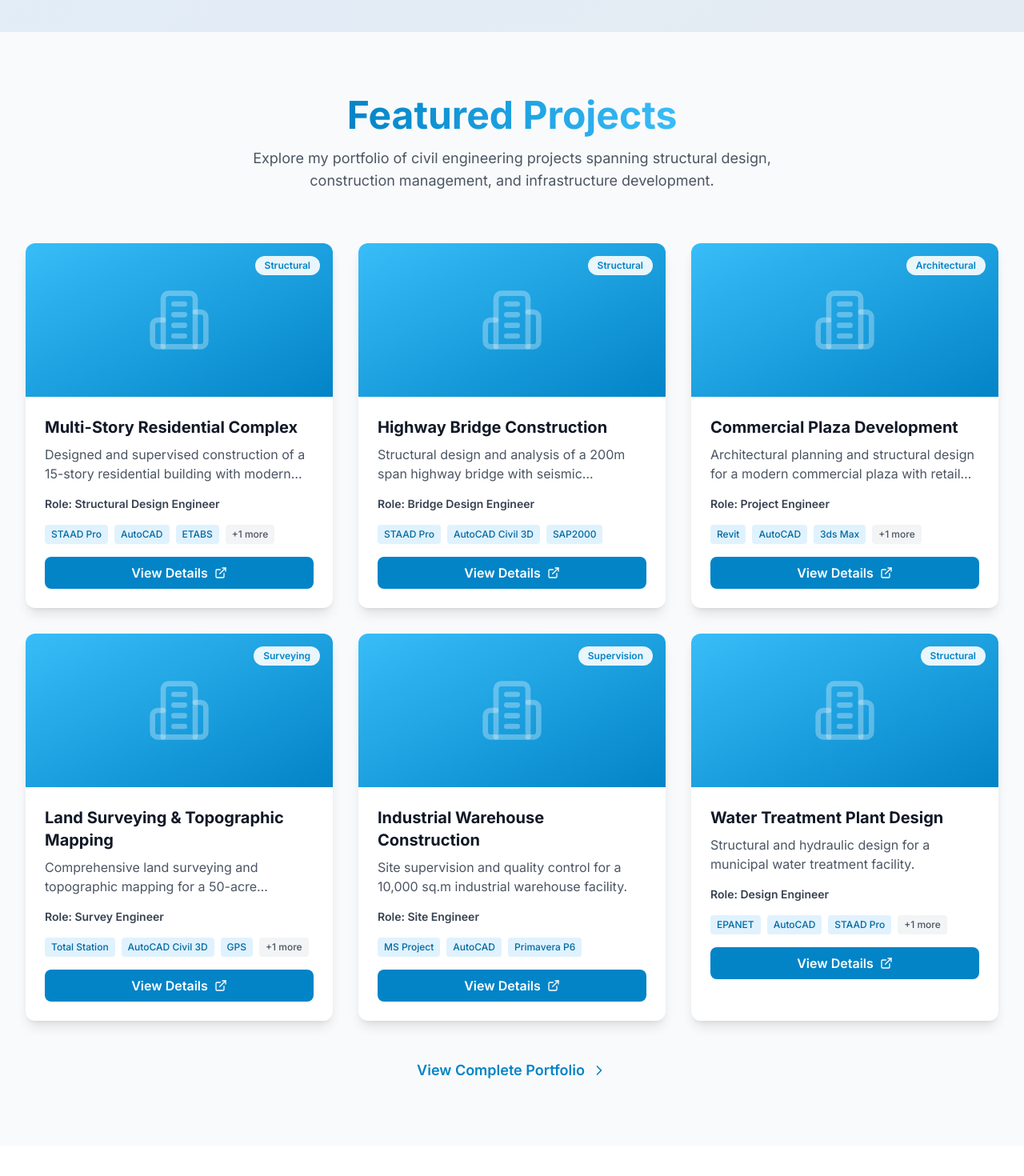
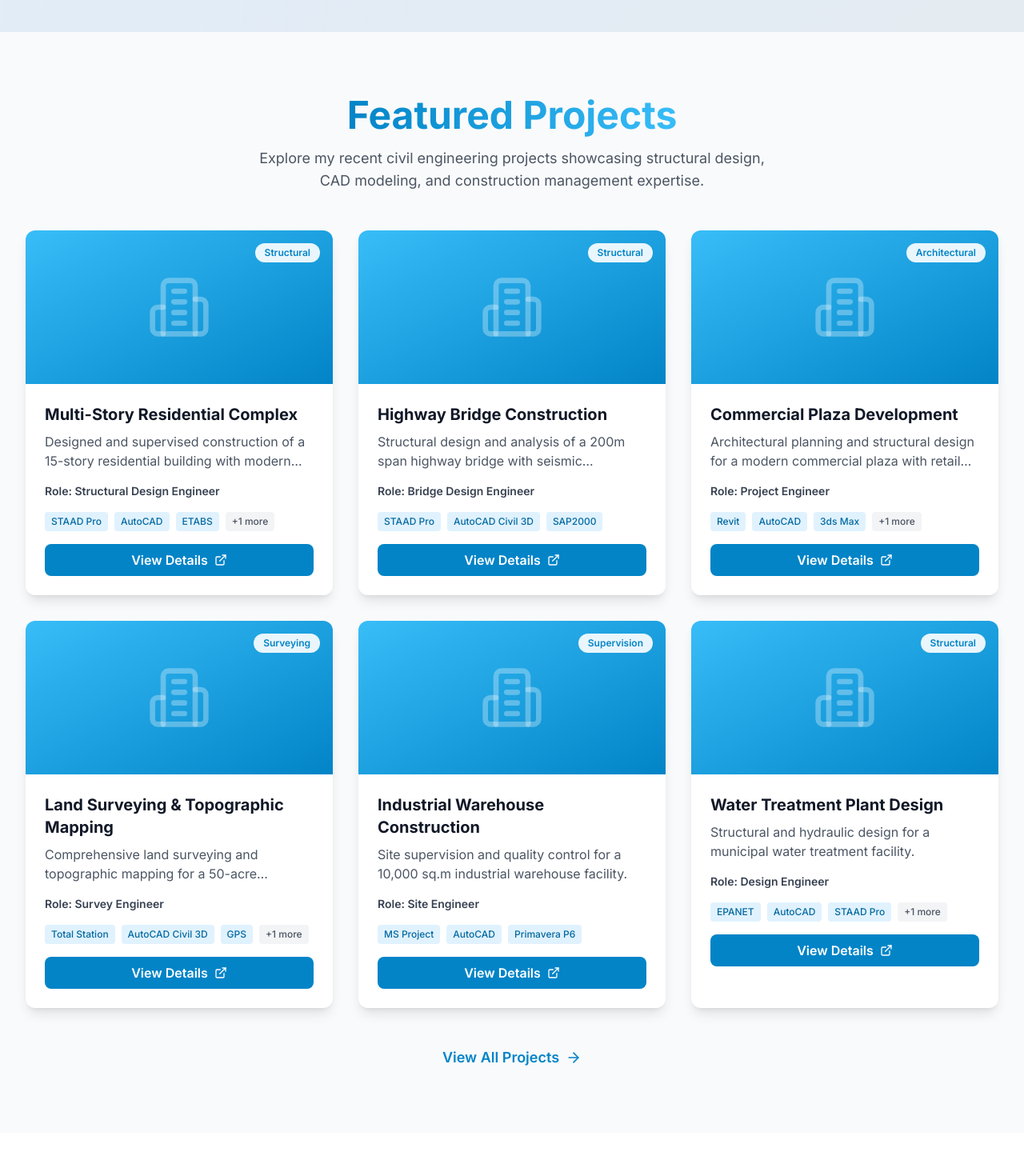
Before and after one commit to Grishj/Sanjaya_Portofolio, a Next.js app: page / in a window 1280 px wide. Shown: the part 760-2230 px from the top of the page at 80% size. Built offline with nearby package versions, Linux system fonts and the light colour scheme.

Commit message:
feat: Add new Contact, Projects, and Resume sections to the portfolio.

```diff
--- a/components/Contact.tsx
+++ b/components/Contact.tsx
@@ -70,27 +70,27 @@ export default function Contact() {
   ]
 
   return (
-    <section id="contact" className="py-20 bg-gray-50 dark:bg-slate-900">
+    <section id="contact" className="py-12 sm:py-16 md:py-20 bg-gray-50 dark:bg-slate-900">
       <div className="container mx-auto px-4 sm:px-6 lg:px-8">
         {/* Section Header */}
         <motion.div
           initial={{ opacity: 0, y: 20 }}
           whileInView={{ opacity: 1, y: 0 }}
           viewport={{ once: true }}
-          className="text-center mb-16"
+          className="text-center mb-8 sm:mb-12 md:mb-16"
         >
-          <h2 className="text-4xl md:text-5xl font-bold mb-4">
+          <h2 className="text-3xl sm:text-4xl md:text-5xl font-bold mb-3 sm:mb-4">
             <span className="bg-gradient-to-r from-primary-600 to-primary-400 bg-clip-text text-transparent">
               Get In Touch
             </span>
           </h2>
-          <p className="text-lg text-gray-600 dark:text-gray-400 max-w-2xl mx-auto">
+          <p className="text-base sm:text-lg text-gray-600 dark:text-gray-400 max-w-2xl mx-auto px-4">
             Have a project in mind or want to discuss engineering opportunities?
             Feel free to reach out!
           </p>
         </motion.div>
 
-        <div className="max-w-6xl mx-auto grid grid-cols-1 lg:grid-cols-2 gap-12">
+        <div className="max-w-6xl mx-auto grid grid-cols-1 lg:grid-cols-2 gap-6 sm:gap-8 lg:gap-12">
           {/* Contact Information */}
           <motion.div
             initial={{ opacity: 0, x: -30 }}
--- a/components/Projects.tsx
+++ b/components/Projects.tsx
@@ -1,60 +1,54 @@
 'use client'
 
-import { useState } from 'react'
 import { motion } from 'framer-motion'
-import { ExternalLink, ChevronRight } from 'lucide-react'
+import { ArrowRight } from 'lucide-react'
 import { projectsData } from '@/data/projectsData'
 import ProjectCard from './ProjectCard'
 
 export default function Projects() {
-  const [selectedProject, setSelectedProject] = useState<string | null>(null)
+  const projects = projectsData.slice(0, 6)
 
   return (
-    <section id="projects" className="py-20 bg-gray-50 dark:bg-slate-900">
+    <section id="projects" className="py-12 sm:py-16 md:py-20 bg-gray-50 dark:bg-slate-800">
       <div className="container mx-auto px-4 sm:px-6 lg:px-8">
         {/* Section Header */}
         <motion.div
           initial={{ opacity: 0, y: 20 }}
           whileInView={{ opacity: 1, y: 0 }}
           viewport={{ once: true }}
-          className="text-center mb-16"
+          className="text-center mb-8 sm:mb-12"
         >
-          <h2 className="text-4xl md:text-5xl font-bold mb-4">
+          <h2 className="text-3xl sm:text-4xl md:text-5xl font-bold mb-3 sm:mb-4">
             <span className="bg-gradient-to-r from-primary-600 to-primary-400 bg-clip-text text-transparent">
               Featured Projects
             </span>
           </h2>
-          <p className="text-lg text-gray-600 dark:text-gray-400 max-w-2xl mx-auto">
-            Explore my portfolio of civil engineering projects spanning structural design,
-            construction management, and infrastructure development.
+          <p className="text-base sm:text-lg text-gray-600 dark:text-gray-400 max-w-2xl mx-auto px-4">
+            Explore my recent civil engineering projects showcasing structural design,
+            CAD modeling, and construction management expertise.
           </p>
         </motion.div>
 
         {/* Projects Grid */}
-        <div className="grid grid-cols-1 md:grid-cols-2 lg:grid-cols-3 gap-8">
-          {projectsData.map((project, index) => (
-            <ProjectCard
-              key={project.id}
-              project={project}
-              index={index}
-              onViewDetails={() => setSelectedProject(project.id)}
-            />
+        <div className="grid grid-cols-1 md:grid-cols-2 lg:grid-cols-3 gap-4 sm:gap-6 lg:gap-8 mb-8 sm:mb-12">
+          {projects.map((project, index) => (
+            <ProjectCard key={index} project={project} index={index} />
           ))}
         </div>
 
-        {/* View All Projects Link */}
+        {/* View All Link */}
         <motion.div
-          initial={{ opacity: 0 }}
-          whileInView={{ opacity: 1 }}
+          initial={{ opacity: 0, y: 20 }}
+          whileInView={{ opacity: 1, y: 0 }}
           viewport={{ once: true }}
-          className="text-center mt-12"
+          className="text-center"
         >
           <a
             href="#portfolio"
-            className="inline-flex items-center space-x-2 text-primary-600 dark:text-primary-400 hover:underline font-semibold text-lg group"
+            className="inline-flex items-center space-x-2 text-primary-600 dark:text-primary-400 font-semibold text-base sm:text-lg hover:underline"
           >
-            <span>View Complete Portfolio</span>
-            <ChevronRight className="w-5 h-5 group-hover:translate-x-1 transition-transform" />
+            <span>View All Projects</span>
+            <ArrowRight className="w-4 h-4 sm:w-5 sm:h-5" />
           </a>
         </motion.div>
       </div>
--- a/components/Resume.tsx
+++ b/components/Resume.tsx
@@ -48,7 +48,7 @@ export default function Resume() {
             className="inline-flex items-center space-x-2 px-8 py-4 bg-gradient-to-r from-primary-600 to-primary-500 text-white rounded-lg font-semibold shadow-lg hover:shadow-xl transition-all"
           >
             <Download className="w-5 h-5" />
-            <span>Download Resume (PDF)</span>
+            <span>Download Resume</span>
           </motion.a>
         </motion.div>
 
```
